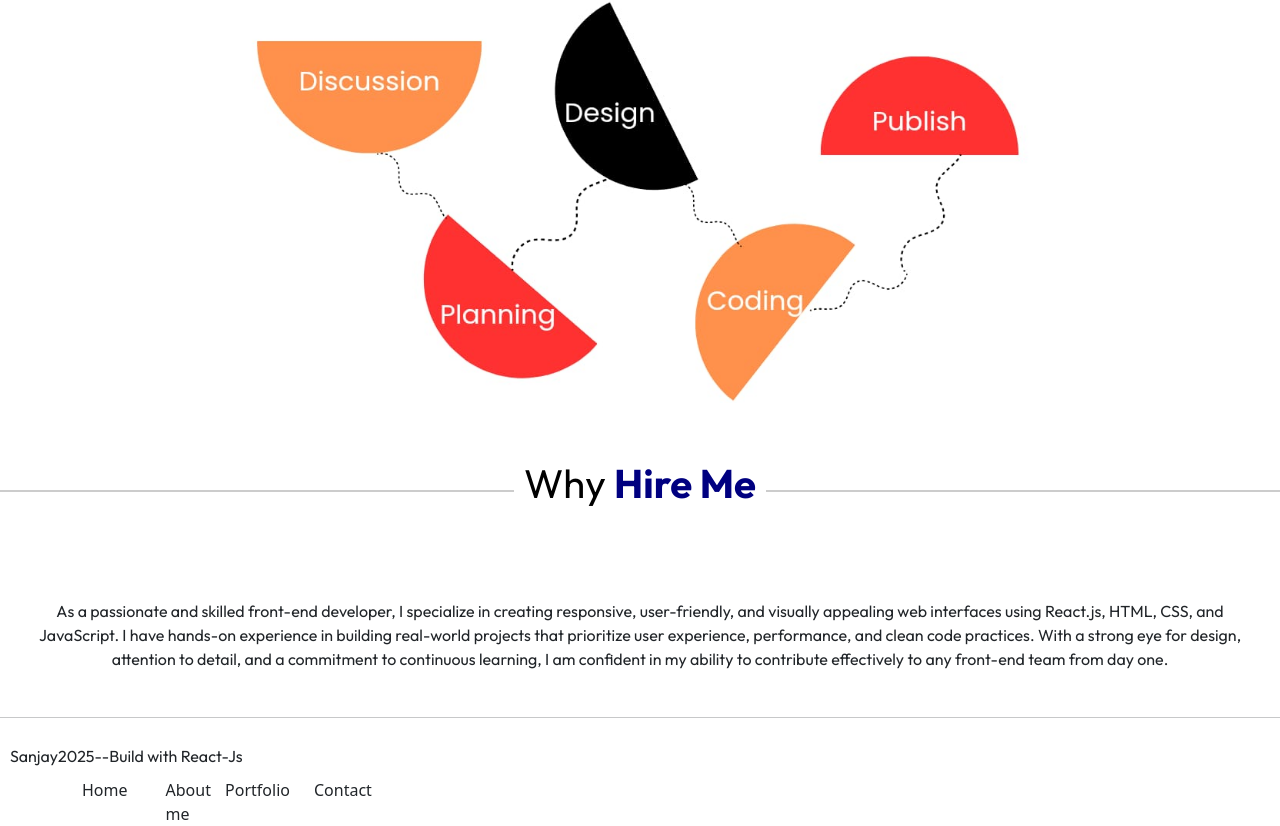
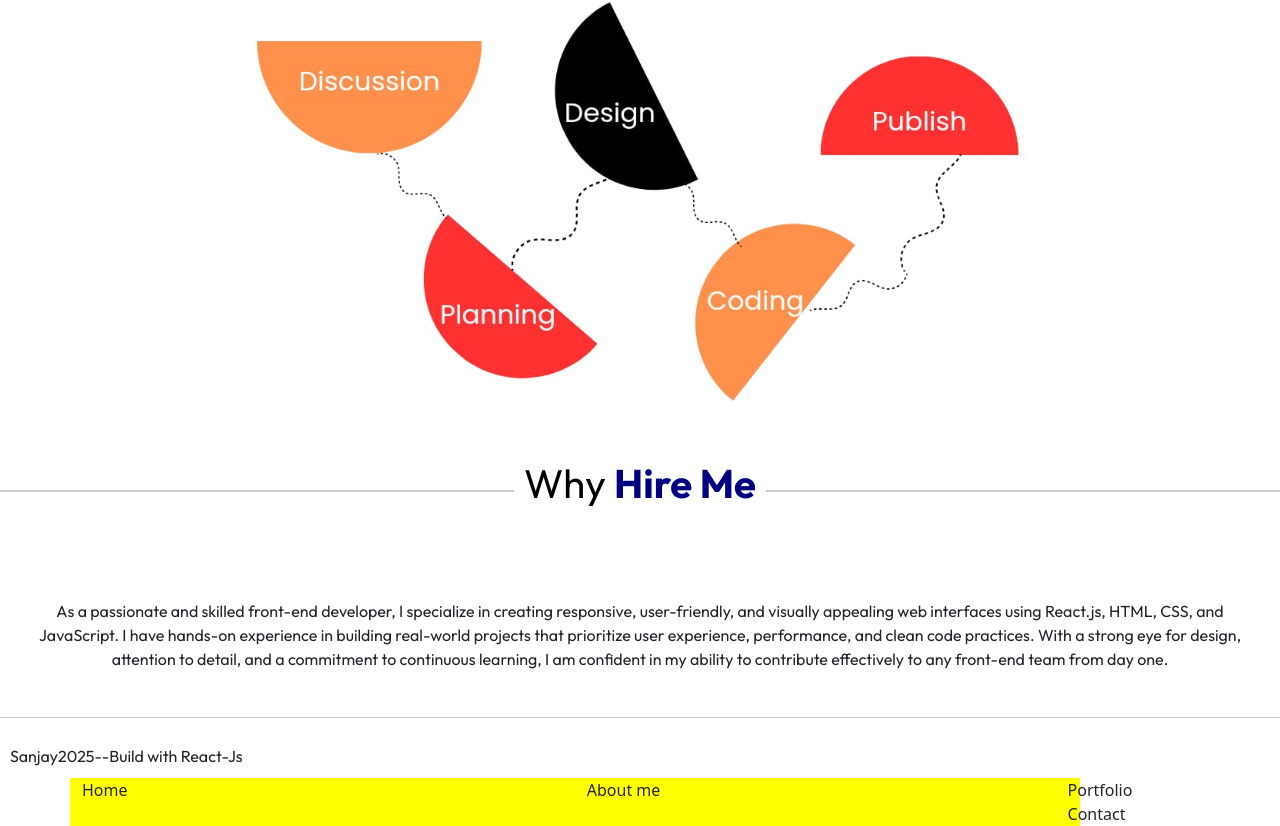
Before and after one commit to sanjaysurendran56/Personal-Portfolio, a React (Create React App) app: page / in a window 1280 px wide. Shown: the part 1691-2517 px from the top of the page. Built offline with nearby package versions, Linux system fonts and the light colour scheme; a web font is replaced by a local one.

Commit message:
Update Work.css

```diff
--- a/src/Components/Work/Work.css
+++ b/src/Components/Work/Work.css
@@ -85,11 +85,15 @@ blockquote{
       display: inline;
       font-family: Outfit;
     }
-    .tabhapc{
-     font-family: Outfit;
-     cursor: pointer;
-      width:100%
+   .Cont{
+      display: flex;
+      width: 100%;
+      flex-direction:row;
+      justify-content: space-evenly;
+      background-color: yellow;
+      margin-left: 20px;
     }
+
     @media(max-width:420px){
       .helps div{
         flex-basis: 50%;
```
